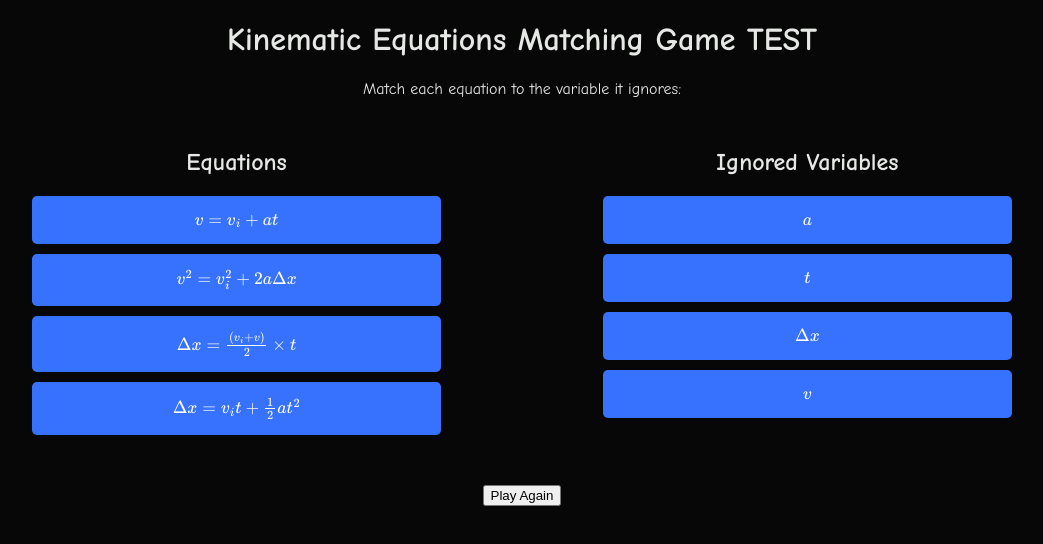
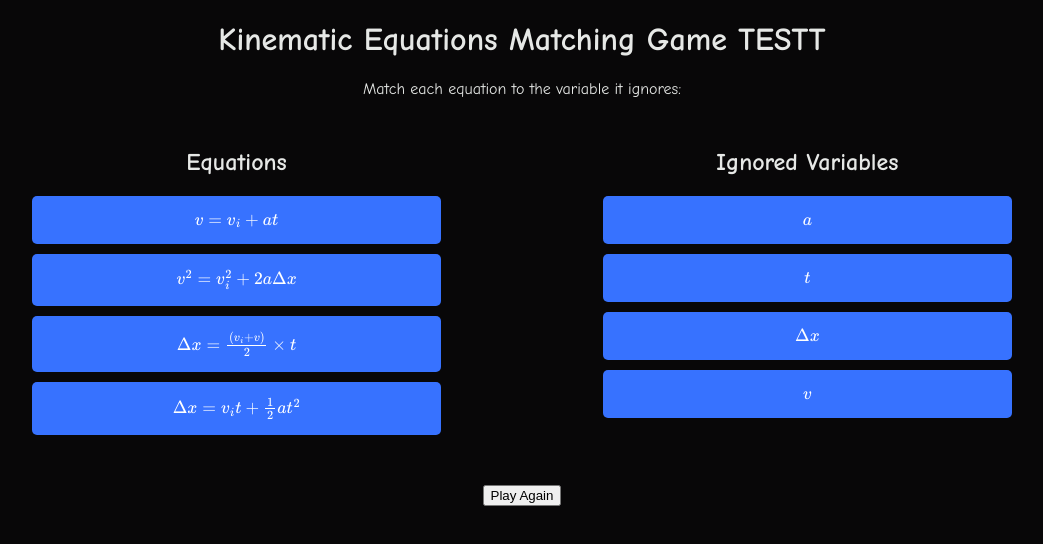
Before and after one commit to t33th-l0v3r/kinematics, a plain HTML site: page kinematics/index.html in a window 1280 px wide. Shown: the whole page, without its empty margins (118-1161 px from the left). Drawn offline with nearby package versions, Linux system fonts and the light colour scheme.

Commit message:
Update index.html

```diff
--- a/kinematics/index.html
+++ b/kinematics/index.html
@@ -12,7 +12,7 @@
 
 
 <body>
-    <h1>Kinematic Equations Matching Game TEST</h1>
+    <h1>Kinematic Equations Matching Game TESTT</h1>
     <p>Match each equation to the variable it ignores:</p>
 
 
```
